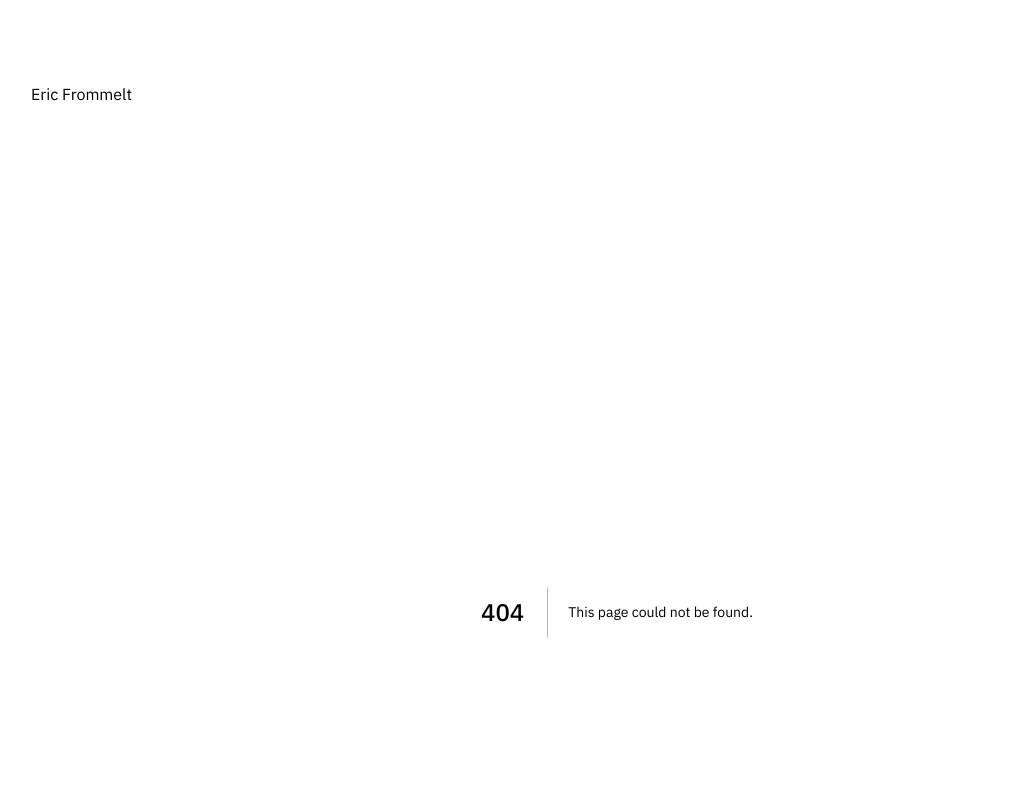
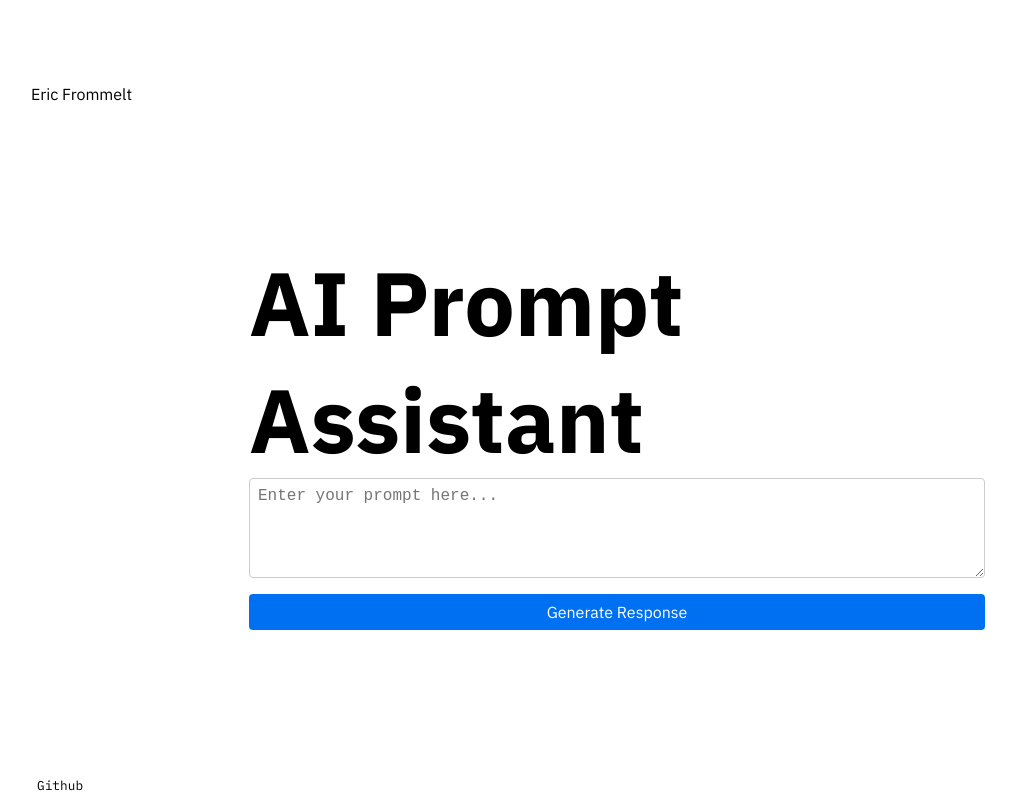
Before and after one commit to ericfrommelt/alphanumeric-v7, a Next.js app: page /bedrock in a window 1280 px wide. Before the commit this address had no page. Shown: the top 800 px of the page, without its empty margins (23-1039 px from the left). Built offline with nearby package versions, Linux system fonts and the light colour scheme.

Commit message:
bedrock test

```diff
--- a/package.json
+++ b/package.json
@@ -9,6 +9,7 @@
     "lint": "next lint"
   },
   "dependencies": {
+    "@aws-sdk/client-bedrock-runtime": "^3.691.0",
     "@gsap/react": "^2.1.1",
     "@next/third-parties": "^14.2.5",
     "@react-three/drei": "^9.108.3",
--- /dev/null
+++ b/src/app/api/generate/route.js
@@ -0,0 +1,45 @@
+import { BedrockRuntimeClient, InvokeModelCommand } from "@aws-sdk/client-bedrock-runtime";
+
+export async function POST(request) {
+  try {
+    const { prompt } = await request.json();
+
+    const client = new BedrockRuntimeClient({
+      region: process.env.AWS_REGION,
+      credentials: {
+        accessKeyId: process.env.AWS_ACCESS_KEY_ID,
+        secretAccessKey: process.env.AWS_SECRET_ACCESS_KEY,
+      },
+    });
+
+    const input = {
+      modelId: "anthropic.claude-3-haiku-20240307-v1:0",
+      contentType: "application/json",
+      accept: "application/json",
+      body: JSON.stringify({
+        anthropic_version: "bedrock-2023-05-31",
+        max_tokens: 1000,
+        messages: [
+          {
+            role: "user",
+            content: prompt
+          }
+        ]
+      })
+    };
+
+    const command = new InvokeModelCommand(input);
+    const response = await client.send(command);
+
+    // Parse the response
+    const responseBody = JSON.parse(new TextDecoder().decode(response.body));
+
+    return Response.json({
+      response: responseBody.content[0].text
+    });
+
+  } catch (error) {
+    console.error('Error:', error);
+    return Response.json({ error: 'Failed to generate response' }, { status: 500 });
+  }
+}
--- /dev/null
+++ b/src/app/bedrock/page.js
@@ -0,0 +1,65 @@
+'use client';
+import { useState } from 'react';
+import styles from './page.module.css';
+
+export default function Home() {
+  const [prompt, setPrompt] = useState('');
+  const [response, setResponse] = useState('');
+  const [loading, setLoading] = useState(false);
+
+  const handleSubmit = async (e) => {
+    e.preventDefault();
+    setLoading(true);
+
+    try {
+      const res = await fetch('/api/generate', {
+        method: 'POST',
+        headers: {
+          'Content-Type': 'application/json',
+        },
+        body: JSON.stringify({ prompt }),
+      });
+
+      if (!res.ok) {
+        throw new Error('Failed to generate response');
+      }
+
+      const data = await res.json();
+      setResponse(data.response);
+    } catch (error) {
+      console.error('Error:', error);
+      setResponse('An error occurred while generating the response.');
+    } finally {
+      setLoading(false);
+    }
+  };
+
+  return (
+    <main className={styles.container}>
+      <h1>AI Prompt Assistant</h1>
+      <form onSubmit={handleSubmit} className={styles.form}>
+        <textarea
+          className={styles.input}
+          value={prompt}
+          onChange={(e) => setPrompt(e.target.value)}
+          placeholder="Enter your prompt here..."
+          required
+        />
+        <button
+          type="submit"
+          className={styles.button}
+          disabled={loading}
+        >
+          {loading ? 'Generating...' : 'Generate Response'}
+        </button>
+      </form>
+      {loading && <div className={styles.loading}>Generating response...</div>}
+      {response && (
+        <div className={styles.response}>
+          <h2>Response:</h2>
+          {response}
+        </div>
+      )}
+    </main>
+  );
+}
--- /dev/null
+++ b/src/app/bedrock/page.module.css
@@ -0,0 +1,47 @@
+.container {
+  max-width: 800px;
+  margin: 0 auto;
+  padding: 2rem;
+}
+
+.form {
+  display: flex;
+  flex-direction: column;
+  gap: 1rem;
+  margin-bottom: 2rem;
+}
+
+.input {
+  padding: 0.5rem;
+  font-size: 1rem;
+  border: 1px solid #ccc;
+  border-radius: 4px;
+  min-height: 100px;
+}
+
+.button {
+  padding: 0.5rem 1rem;
+  font-size: 1rem;
+  background-color: #0070f3;
+  color: white;
+  border: none;
+  border-radius: 4px;
+  cursor: pointer;
+}
+
+.button:hover {
+  background-color: #0051cc;
+}
+
+.response {
+  padding: 1rem;
+  border: 1px solid #ccc;
+  border-radius: 4px;
+  background-color: #0b0b0b;
+  white-space: pre-wrap;
+}
+
+.loading {
+  text-align: center;
+  color: #666;
+}
```
Also changed, not shown: 1 other file (tests, documents, lock files or other folders).
